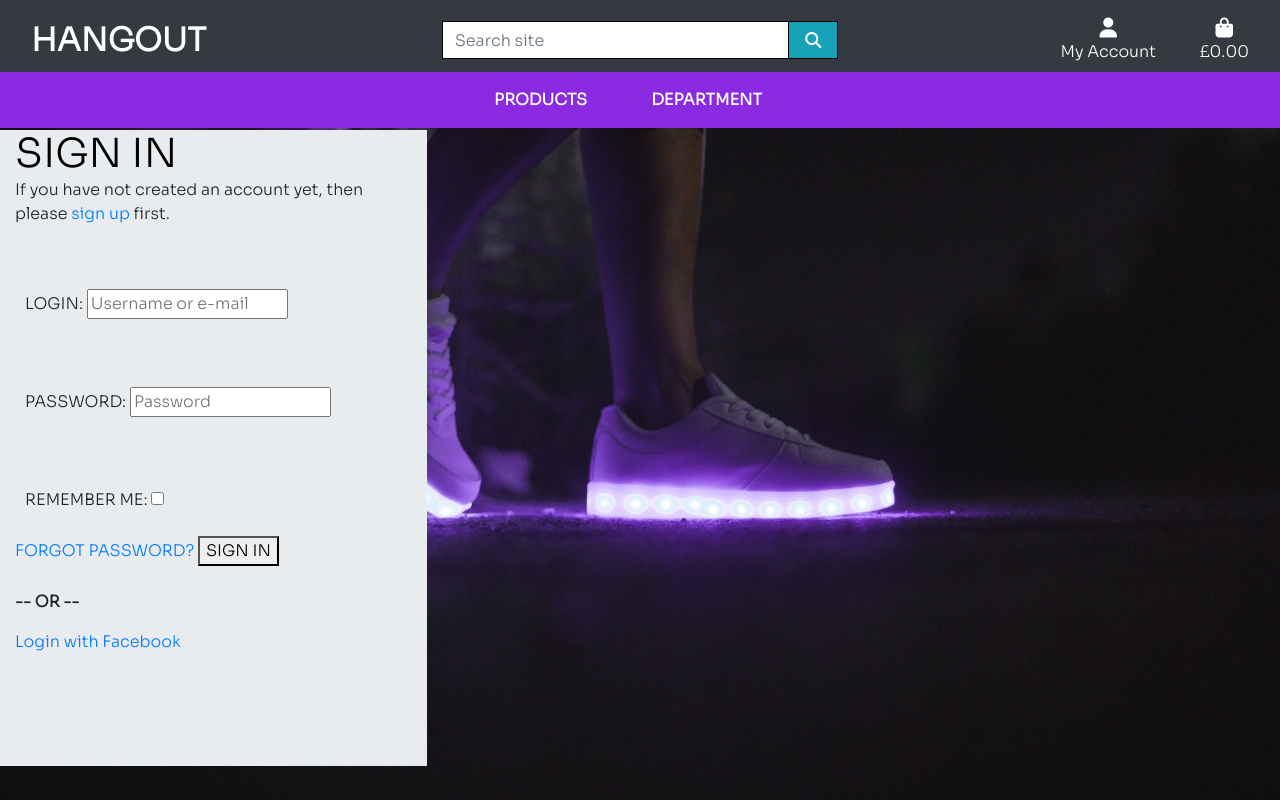
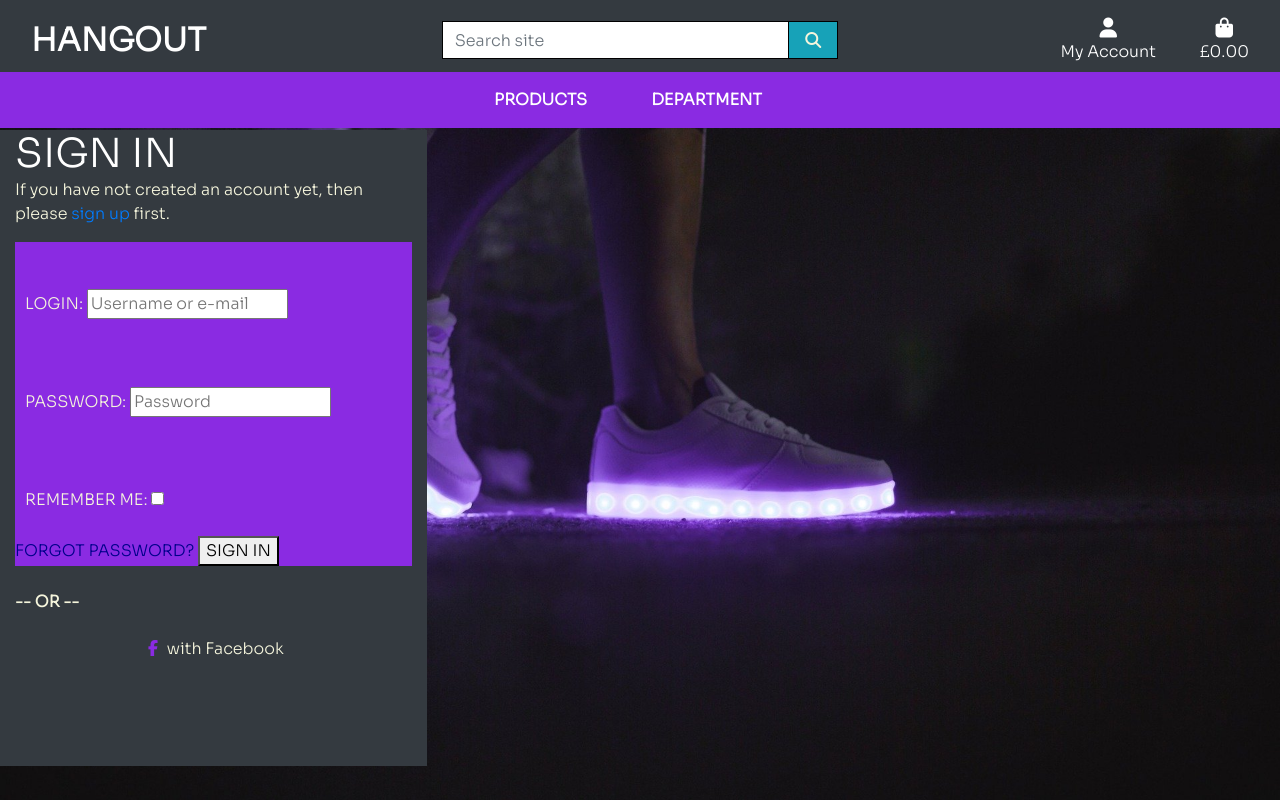
Before and after one commit to isiko1/hangout, a Django app: page /accounts/login/ in a window 1280 px wide. Run offline with Django 3.2, Linux system fonts and the light colour scheme; some libraries are stand-ins or nearby versions.

Commit message:
completed login page

```diff
--- a/static/css/base.css
+++ b/static/css/base.css
@@ -3,18 +3,32 @@ html {
 }
 /* Login Page */
 
+.login {
+    background:  blueviolet !important;;
+}
 .h1, .h2, .h3, .h4, .h5, .h6, h1, h2, h3, h4, h5, h6 {
     margin-bottom: inherit;
     font-weight: 500;
     line-height: 1.2;
-    color: black;
+    color: white;
     text-transform: uppercase;
 }
-.social{
+.button {
+    color: darkblue;
+}
+.social {
     height: 100%;
-    background: #e9ecef ! important;
+    background: #343a40!important;
     margin-top: 130px;
+    color: beige;
 }
+.fa {
+    color:  blueviolet;
+}
+.btn {
+    color: beige;
+}
+
 /* Homepage */
 
 body {
--- a/templates/allauth/account/login.html
+++ b/templates/allauth/account/login.html
@@ -45,6 +45,6 @@ for a {{ site_name }} account and sign in below:{% endblocktrans %}</p>
 </form>
 <br>
     <p><strong>-- OR --</strong></p>
-    <a href="{% url 'social:begin' 'facebook' %}">Login with Facebook</a>
+    <a href="{% url 'social:begin' 'facebook' %}" class="btn btn-facebook btn-user btn-block"><i class="fa fa-facebook-f fa-fw"></i> with Facebook</a>
 </div>
 {% endblock %}
```
